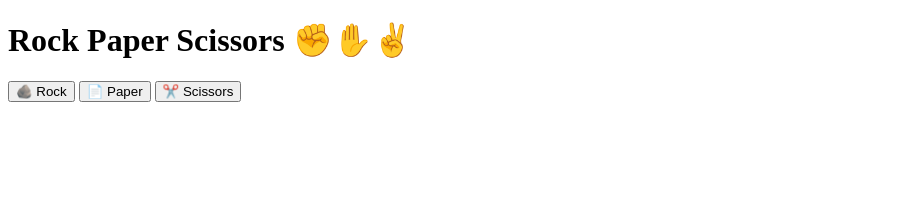
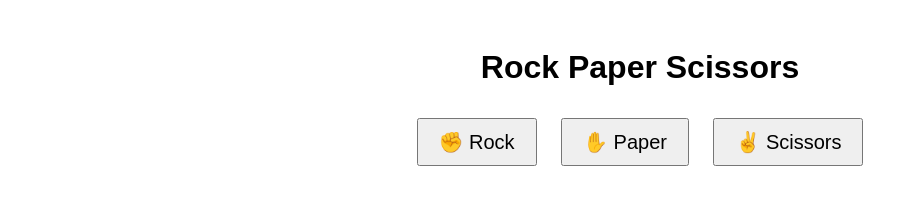
Before and after one commit to sittie-17/rock-paper-scissors, a plain HTML site: page index.html in a window 1280 px wide. Shown: the whole page, without its empty margins (0-918 px from the left). Drawn offline with Linux system fonts and the light colour scheme.

Commit message:
Updated index.html

```diff
--- a/index.html
+++ b/index.html
@@ -1,20 +1,19 @@
 <!DOCTYPE html>
-<html lang="en">
+<html>
 <head>
-        <meta charset="UTF-8">
     <title>Rock Paper Scissors</title>
-        <link rel="stylesheet" href="styles.css">
+    <link rel="stylesheet" href="style.css">
 </head>
 <body>
-        <h1>Rock Paper Scissors ✊✋✌️</h1>
+    <h1>Rock Paper Scissors</h1>
 
-        <div class="choices">
-            <button onclick="play('rock')">🪨 Rock</button>
-            <button onclick="play('paper')">📄 Paper</button>
-            <button onclick="play('scissors')">✂️ Scissors</button>
+    <div class="buttons">
+        <button onclick="play('rock')">✊ Rock</button>
+        <button onclick="play('paper')">✋ Paper</button>
+        <button onclick="play('scissors')">✌️ Scissors</button>
     </div>
 
-            <div id="result"></div>
+    <div id="result" class="result-box"></div>
 
     <script src="script.js"></script>
 </body>
```
Lines whose indentation alone changed are shown as unchanged.
